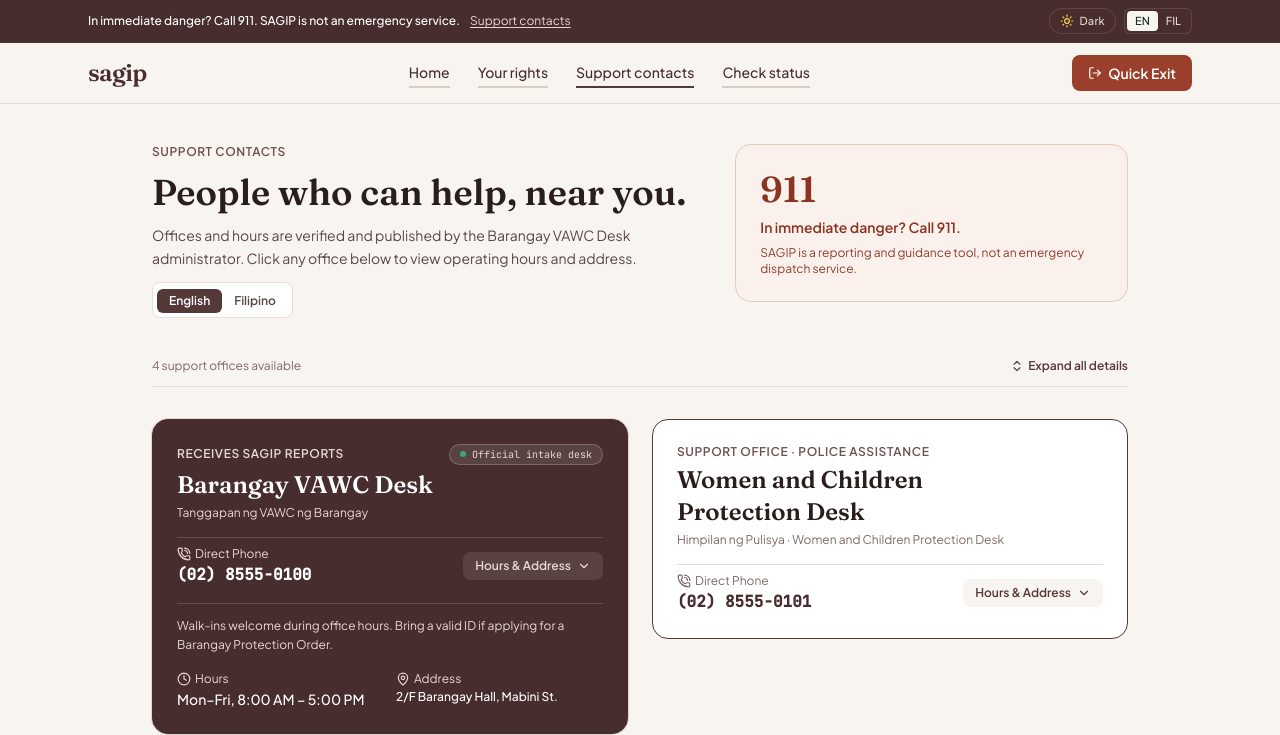
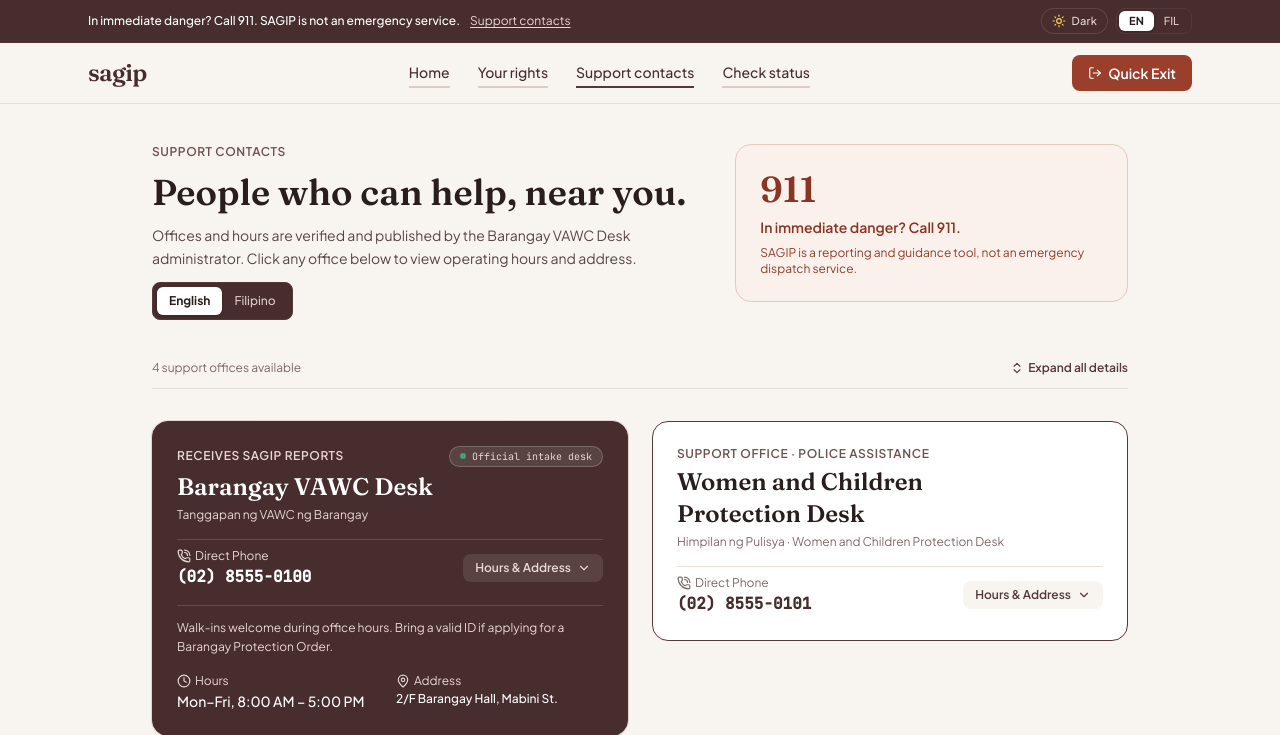
Before and after one commit to vboi19/SAGIP-INITIAL, an ASP.NET Core app: page /Home/Contacts in a window 1280 px wide. Shown: the top 735 px of the page. Run offline with ASP.NET Core 8, Linux system fonts and the light colour scheme; some libraries are stand-ins or nearby versions.

Commit message:
Fix language toggle contrast and legibility in dark mode

```diff
--- a/SAGIP/Views/Home/Contacts.cshtml
+++ b/SAGIP/Views/Home/Contacts.cshtml
@@ -27,16 +27,16 @@
                     ? $"Offices and hours are verified and published by the {settings.BarangayName} administrator. Click any office below to view operating hours and address."
                     : $"Ang mga tanggapan at oras ng serbisyo ay pinamamahalaan ng tagapangasiwa ng {settings.BarangayName}. Pindutin ang tanggapan para sa mga detalye.")
             </p>
-            <div class="inline-flex rounded-lg border border-[#DCE2D8] bg-white p-1">
+            <div class="lang-toggle-pill inline-flex rounded-lg p-1">
                 <form asp-controller="Home" asp-action="SetLanguage" method="post" class="inline">
                     <input type="hidden" name="returnUrl" value="@Context.Request.Path@Context.Request.QueryString" />
-                    <button type="submit" name="lang" value="en" class="px-3 py-1 rounded-md text-xs font-semibold cursor-pointer @(language == "en" ? "bg-[#214A35] text-white" : "text-[#45544B]")">
+                    <button type="submit" name="lang" value="en" class="px-3 py-1.5 rounded-md text-xs font-semibold cursor-pointer transition-all @(language == "en" ? "lang-toggle-btn-active" : "lang-toggle-btn-inactive")">
                         English
                     </button>
                 </form>
                 <form asp-controller="Home" asp-action="SetLanguage" method="post" class="inline">
                     <input type="hidden" name="returnUrl" value="@Context.Request.Path@Context.Request.QueryString" />
-                    <button type="submit" name="lang" value="fil" class="px-3 py-1 rounded-md text-xs font-semibold cursor-pointer @(language == "fil" ? "bg-[#214A35] text-white" : "text-[#45544B]")">
+                    <button type="submit" name="lang" value="fil" class="px-3 py-1.5 rounded-md text-xs font-semibold cursor-pointer transition-all @(language == "fil" ? "lang-toggle-btn-active" : "lang-toggle-btn-inactive")">
                         Filipino
                     </button>
                 </form>
--- a/SAGIP/Views/Shared/_Layout.cshtml
+++ b/SAGIP/Views/Shared/_Layout.cshtml
@@ -235,6 +235,26 @@
             animation: deskActiveHalo 3.5s ease-in-out infinite;
         }
 
+        /* Language Toggle Pill - High contrast in both Light & Dark modes */
+        .lang-toggle-pill {
+            background-color: #472D2D !important;
+            border: 1px solid #553939 !important;
+        }
+        .lang-toggle-btn-active {
+            background-color: #FFFFFF !important;
+            color: #291D1D !important;
+            font-weight: 700 !important;
+            box-shadow: 0 1px 3px rgba(0, 0, 0, 0.2) !important;
+        }
+        .lang-toggle-btn-inactive {
+            background-color: transparent !important;
+            color: #DECBC6 !important;
+            font-weight: 500 !important;
+        }
+        .lang-toggle-btn-inactive:hover {
+            color: #FFFFFF !important;
+        }
+
         /* ================= DARK MODE COCOA PALETTE ================= */
         html.dark {
             color-scheme: dark;
@@ -242,6 +262,26 @@
         html.dark, html.dark body {
             background-color: #1A1212 !important;
             color: #F5ECE8 !important;
+        }
+
+        /* Language Toggle Pill in Dark Mode: Glowing readable active pill & clear inactive label */
+        html.dark .lang-toggle-pill {
+            background-color: #241515 !important;
+            border: 1px solid #553939 !important;
+        }
+        html.dark .lang-toggle-btn-active {
+            background-color: #F8F4F0 !important;
+            color: #1A1212 !important;
+            font-weight: 700 !important;
+            box-shadow: 0 1px 4px rgba(0, 0, 0, 0.4) !important;
+        }
+        html.dark .lang-toggle-btn-inactive {
+            background-color: transparent !important;
+            color: #B5A09A !important;
+            font-weight: 500 !important;
+        }
+        html.dark .lang-toggle-btn-inactive:hover {
+            color: #FFFFFF !important;
         }
         html.dark .bg-\[\#F6F4EC\],
         html.dark [class*="bg-[#F6F4EC]"] {
@@ -494,16 +534,16 @@
                 </button>
 
                 <!-- Language Pill Toggle -->
-                <div class="inline-flex items-center rounded-md bg-[#1B3B2B] p-0.5 border border-[#2F6347]/70" role="group" aria-label="Language">
+                <div class="lang-toggle-pill inline-flex items-center rounded-lg p-0.5" role="group" aria-label="Language">
                     <form asp-controller="Home" asp-action="SetLanguage" method="post" class="inline">
                         <input type="hidden" name="returnUrl" value="@Context.Request.Path@Context.Request.QueryString" />
-                        <button type="submit" name="lang" value="en" class="px-2 py-0.5 text-[11px] font-medium rounded transition-colors whitespace-nowrap shrink-0 cursor-pointer @(!isFil ? "bg-[#F6F4EC] text-[#152E22]" : "text-[#C8DEC9] hover:text-white")">
+                        <button type="submit" name="lang" value="en" class="px-2.5 py-0.5 text-[11px] font-semibold rounded-md transition-all whitespace-nowrap shrink-0 cursor-pointer @(!isFil ? "lang-toggle-btn-active" : "lang-toggle-btn-inactive")">
                             EN
                         </button>
                     </form>
                     <form asp-controller="Home" asp-action="SetLanguage" method="post" class="inline">
                         <input type="hidden" name="returnUrl" value="@Context.Request.Path@Context.Request.QueryString" />
-                        <button type="submit" name="lang" value="fil" class="px-2 py-0.5 text-[11px] font-medium rounded transition-colors whitespace-nowrap shrink-0 cursor-pointer @(isFil ? "bg-[#F6F4EC] text-[#152E22]" : "text-[#C8DEC9] hover:text-white")">
+                        <button type="submit" name="lang" value="fil" class="px-2.5 py-0.5 text-[11px] font-semibold rounded-md transition-all whitespace-nowrap shrink-0 cursor-pointer @(isFil ? "lang-toggle-btn-active" : "lang-toggle-btn-inactive")">
                             FIL
                         </button>
                     </form>
```
